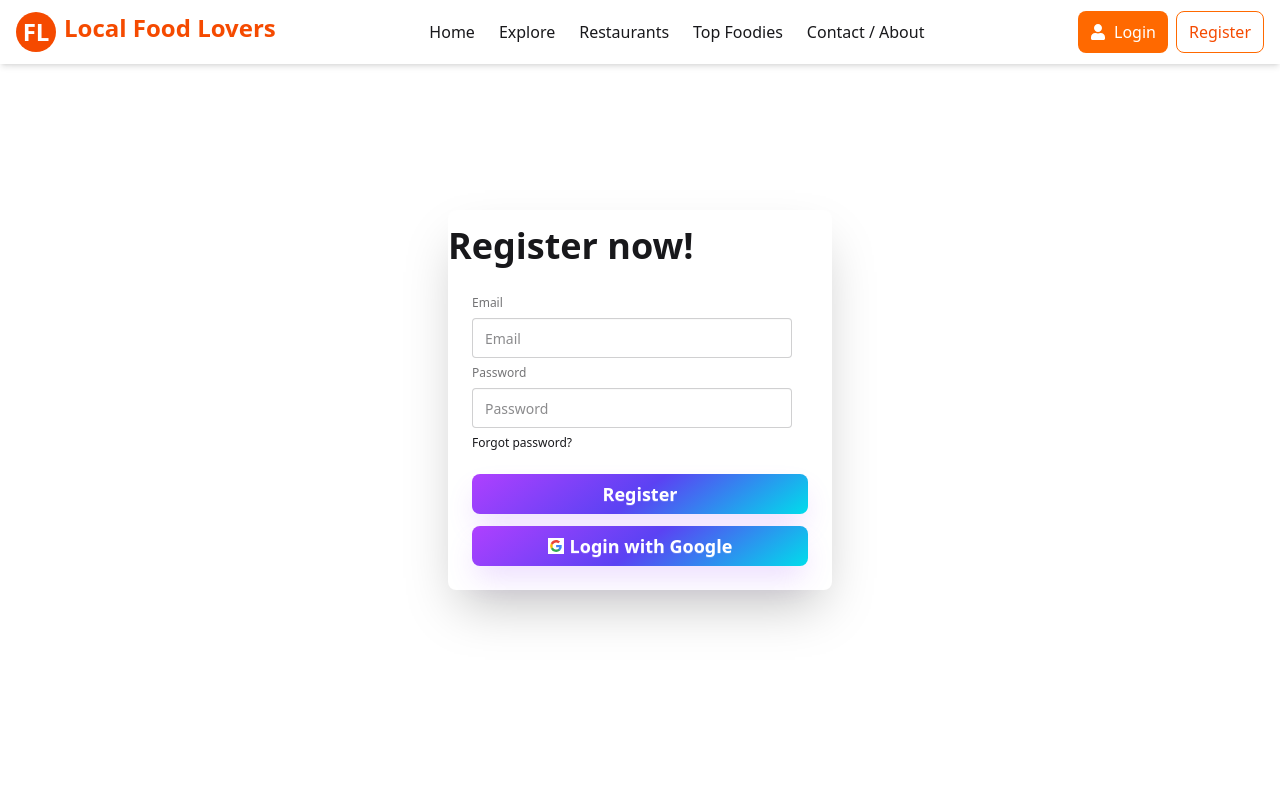
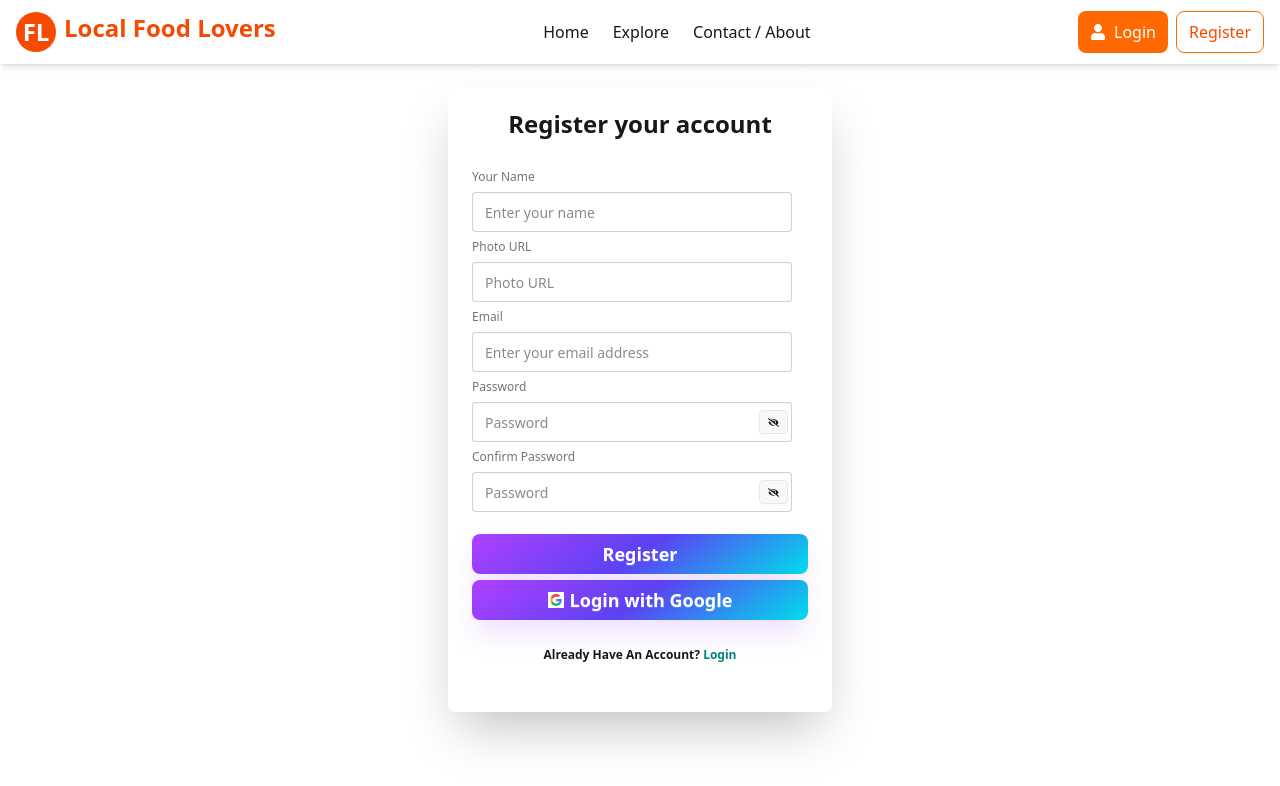
Before and after one commit to archichowdhury4/local-food-lover-client, a React (Vite) app: page /register in a window 1280 px wide. Shown: the top 786 px of the page. Built offline with nearby package versions, Linux system fonts and the light colour scheme; no server answers.

Commit message:
created my login  page & functionalities

```diff
--- a/package.json
+++ b/package.json
@@ -16,6 +16,7 @@
     "react-dom": "^19.1.1",
     "react-icons": "^5.5.0",
     "react-router": "^7.9.5",
+    "react-toastify": "^11.0.5",
     "tailwindcss": "^4.1.17"
   },
   "devDependencies": {
--- /dev/null
+++ b/src/Componants/Login.jsx
@@ -0,0 +1,120 @@
+import React, { use, useRef, useState } from 'react';
+import { Link, useLocation, useNavigate } from 'react-router';
+
+import { toast, ToastContainer } from 'react-toastify';
+import { FaEye, FaEyeSlash } from 'react-icons/fa';
+
+import { AuthContext } from '../context/AuthContext';
+
+
+const Login = () => {
+  const [error, setError] = useState("");
+   const [showPassword, setShowPassword] = useState(false);
+   const emailRef = useRef();
+  const { signIn, SignInWithGoogle } = use(AuthContext);
+  const location = useLocation();
+  const navigate = useNavigate();
+  const handleLogin = (e) => {
+    e.preventDefault();
+    const form = e.target;
+    const email = form.email.value;
+    const password = form.password.value;
+// validation
+    const passwordRegex = /^(?=.*[a-z])(?=.*[A-Z]).{6,}$/;
+    if (!passwordRegex.test(password)) {
+      setError(
+        "Password must contain at least 6 characters, including uppercase and lowercase letters."
+      );
+      toast.error("Invalid password format!");
+      return;
+    }
+
+
+    signIn(email, password)
+      .then((result) => {
+        const user = result.user;
+        console.log(user);
+        toast.success("Login successful!");
+        navigate(location.state ? location.state : "/");
+      })
+      .catch((error) => {
+        console.log(error.code);
+        setError(error.code);
+        toast.error("Login failed. Please check your credentials.");
+      });
+  };
+
+
+
+     const handleTogglePasswordShow = (event) =>{
+    event.preventDefault();
+    setShowPassword(!showPassword)
+  }
+  const handleGoogleSignIn = () => {
+    SignInWithGoogle()
+    .then ( result => {
+      console.log(result.user)
+      navigate(location?.state || '/')
+    })
+    .catch(error => {
+      console.log(error)
+    })
+  }
+
+  return (
+    <div className="flex justify-center min-h-screen items-center">
+      <div className="card bg-base-100 w-full max-w-sm shrink-0 shadow-2xl py-5">
+        <h2 className="font-semibold text-2xl text-center">Login Your Account</h2>
+        <form onSubmit={handleLogin} className="card-body">
+          <fieldset className="fieldset">
+
+            <label className="label">Email</label>
+            <input
+              name="email"
+              type="email"
+              className="input"
+              placeholder="Email"
+              ref={emailRef}
+              required
+            />
+
+            <label className="label">Password</label>
+           <div className='relative'>
+             <input
+              name="password"
+              type={showPassword ? 'text' : 'password'}
+              className="input"
+              placeholder="Password"
+              required
+            />
+          <button onClick={handleTogglePasswordShow} className="btn btn-xs absolute top-2 right-5">
+            {showPassword ? <FaEye></FaEye> : <FaEyeSlash></FaEyeSlash>}
+          </button>
+           </div>
+
+
+            {error && <p className="text-red-400 text-xs">{error}</p>}
+
+            <button type="submit" className="btn gradient-btn btn-neutral mt-4">
+              Login
+            </button>
+            {/* Google */}
+<button onClick={handleGoogleSignIn} className="btn gradient-btn bg-white text-black border-[#e5e5e5]">
+  <svg aria-label="Google logo" width="16" height="16" xmlns="http://www.w3.org/2000/svg" viewBox="0 0 512 512"><g><path d="m0 0H512V512H0" fill="#fff"></path><path fill="#34a853" d="M153 292c30 82 118 95 171 60h62v48A192 192 0 0190 341"></path><path fill="#4285f4" d="m386 400a140 175 0 0053-179H260v74h102q-7 37-38 57"></path><path fill="#fbbc02" d="m90 341a208 200 0 010-171l63 49q-12 37 0 73"></path><path fill="#ea4335" d="m153 219c22-69 116-109 179-50l55-54c-78-75-230-72-297 55"></path></g></svg>
+  Login with Google
+</button>
+            <p className="text-gray-600 text-center pt-5">
+              Don't Have An Account?{" "}
+              <Link to="/register">
+                <span className="text-red-500">Register</span>
+              </Link>
+            </p>
+          </fieldset>
+        </form>
+      </div>
+      <ToastContainer position="top-center" />
+    </div>
+  );
+};
+
+export default Login;
--- a/src/Componants/Navbar.jsx
+++ b/src/Componants/Navbar.jsx
@@ -7,14 +7,13 @@ import { AuthContext } from "../context/AuthContext";
 
 const Navbar = () => {
   const [menuOpen, setMenuOpen] = useState(false);
-  const { user, logOut } = use(AuthContext);
+  const { user, signOutUser } = use(AuthContext);
 
-  const handleLogout = () => {
-    logOut()
-      .then(() => console.log("Logged out"))
-      .catch((err) => console.error(err));
-  };
-
+ const handleSignOut = () => {
+        signOutUser()
+            .then()
+            .catch()
+    }
   return (
     <nav className="bg-white shadow-md fixed w-full top-0 z-50">
       <div className="max-w-7xl mx-auto px-4 flex items-center justify-between h-16">
@@ -27,8 +26,12 @@ const Navbar = () => {
         <ul className="hidden md:flex space-x-6 font-medium">
           <li><Link to="/" className="hover:text-orange-500"> Home</Link></li>
           <li><Link to="/explore" className="hover:text-orange-500"> Explore</Link></li>
-          <li><Link to="/restaurants" className="hover:text-orange-500"> Restaurants</Link></li>
+          {
+            user && <>
+            <li><Link to="/restaurants" className="hover:text-orange-500"> Restaurants</Link></li>
           <li><Link to="/foodies" className="hover:text-orange-500"> Top Foodies</Link></li>
+            </>
+          }
           <li><Link to="/about" className="hover:text-orange-500"> Contact / About</Link></li>
         </ul>
 
@@ -45,7 +48,7 @@ const Navbar = () => {
       <Link to="/add-review" className="block px-4 py-2 hover:bg-orange-50">Add Review</Link>
       <Link to="/my-reviews" className="block px-4 py-2 hover:bg-orange-50">My Reviews</Link>
       <button
-        onClick={handleLogout}
+        onClick={handleSignOut}
         className="block w-full text-left px-4 py-2 text-red-600 hover:bg-red-50"
       >
          Logout
@@ -85,8 +88,12 @@ const Navbar = () => {
         <ul className="md:hidden bg-white shadow-md flex flex-col items-center space-y-4 py-4 font-medium">
           <Link to="/" onClick={() => setMenuOpen(false)}> Home</Link>
           <Link to="/explore" onClick={() => setMenuOpen(false)}> Explore</Link>
-          <Link to="/restaurants" onClick={() => setMenuOpen(false)}> Restaurants</Link>
-          <Link to="/foodies" onClick={() => setMenuOpen(false)}> Top Foodies</Link>
+          {
+            user && <>
+            <li><Link to="/restaurants" className="hover:text-orange-500"> Restaurants</Link></li>
+          <li><Link to="/foodies" className="hover:text-orange-500"> Top Foodies</Link></li>
+            </>
+          }
           <Link to="/about" onClick={() => setMenuOpen(false)}> Contact / About</Link>
           {user ? (
   <>
@@ -98,7 +105,7 @@ const Navbar = () => {
     </Link>
     <button
       onClick={() => {
-        handleLogout();
+        handleSignOut();
         setMenuOpen(false);
       }}
       className="text-red-600"
--- a/src/Componants/Register.jsx
+++ b/src/Componants/Register.jsx
@@ -1,68 +1,178 @@
-import React, { use } from 'react';
-// import { AuthContext } from '../context/AuthContext';
+import React, { use, useState } from 'react';
+import { Link, useLocation, useNavigate } from 'react-router';
+
+import { toast, ToastContainer } from 'react-toastify';
+import { FaEye, FaEyeSlash } from 'react-icons/fa';
+import { AuthContext } from '../context/AuthContext';
+
+const Register = () => {
+  const [nameError, setNameError] = useState("");
+  const [showPassword, setShowPassword] = useState(false);
+  const [passwordError, setPasswordError] = useState("");
+  const {signInWithGoogle, createUser, setUser, updateUser } = use(AuthContext);
+  const location = useLocation();
+  const navigate = useNavigate();
+
+ const handleGoogleSignIn = () => {
+        signInWithGoogle()
+            .then(result => {
+                console.log(result.user);
+                // const newUser = {
+                //     name: result.user.displayName,
+                //     email: result.user.email,
+                //     image: result.user.photoURL
+                // }
+
+                // create user in the database
+            //     fetch('http://localhost:3000/users',{
+            //         method: 'POST',
+            //         headers: {
+            //             'content-type': 'application/json'
+            //         },
+            //         body: JSON.stringify(newUser)
+            //     })
+            //         .then(res => res.json())
+            //         .then(data => {
+            //             console.log('data after user save', data)
+            //         })
+
+            })
+            .catch(error => {
+                console.log(error)
+            })
+    }
+
+  const handleRegister = (e) => {
+    e.preventDefault();
+    const form = e.target;
+    const name = form.name.value;
+    const photo = form.photo.value;
+    const email = form.email.value;
+    const password = form.password.value;
+
+    // Name validation
+    if (name.length < 5) {
+      setNameError("Name should be more than 5 characters");
+      return;
+    } else {
+      setNameError("");
+    }
+
+    //  Password validation
+    const passwordRegex = /^(?=.*[a-z])(?=.*[A-Z]).{6,}$/;
+    if (!passwordRegex.test(password)) {
+      setPasswordError("Password must have at least 6 characters, including uppercase & lowercase letters.");
+      toast.error("Invalid password format!");
+      return;
+    } else {
+      setPasswordError("");
+    }
 
 
-const Register = () => {
+    createUser(email, password)
+      .then((result) => {
+        const user = result.user;
 
-    // const { signInWithGoogle } = use(AuthContext);
 
-    // const handleGoogleSignIn = () => {
-    //     signInWithGoogle()
-    //         .then(result => {
-    //             console.log(result.user);
-    //             const newUser = {
-    //                 name: result.user.displayName,
-    //                 email: result.user.email,
-    //                 image: result.user.photoURL
-    //             }
+        updateUser({ displayName: name, photoURL: photo })
+          .then(() => {
+            setUser({ ...user, displayName: name, photoURL: photo });
+            toast.success("Account created successfully!");
+            navigate(location.state ? location.state : "/");
+          })
+          .catch((error) => {
+            console.log(error);
+            setUser(user);
+            toast.warning("User created but profile not updated!");
+          });
+      })
+      .catch((error) => {
+        const errorCode = error.code;
+        console.log(errorCode);
+        toast.error(errorCode);
+      });
+  };
+   const handleTogglePasswordShow = (event) =>{
+    event.preventDefault();
+    setShowPassword(!showPassword)
+  }
+  return (
+    <div>
+      <div className="flex justify-center min-h-screen items-center">
+        <div className="card bg-base-100 w-full max-w-sm shrink-0 shadow-2xl py-5">
+          <h2 className="font-semibold text-2xl text-center">Register your account</h2>
+          <form onSubmit={handleRegister} className="card-body">
+            <fieldset className="fieldset">
+              {/* Name */}
+              <label className="label">Your Name</label>
+              <input name="name" type="text" className="input" placeholder="Enter your name" required />
+              {nameError && <p className="text-xs text-error">{nameError}</p>}
 
-    //             // create user in the database
-    //             fetch('http://localhost:3000/users',{
-    //                 method: 'POST',
-    //                 headers: {
-    //                     'content-type': 'application/json'
-    //                 },
-    //                 body: JSON.stringify(newUser)
-    //             })
-    //                 .then(res => res.json())
-    //                 .then(data => {
-    //                     console.log('data after user save', data)
-    //                 })
+              {/* Photo */}
+              <label className="label">Photo URL</label>
+              <input name="photo" type="text" className="input" placeholder="Photo URL" required />
 
-    //         })
-    //         .catch(error => {
-    //             console.log(error)
-    //         })
-    // }
+              {/* Email */}
+              <label className="label">Email</label>
+              <input name="email" type="email" className="input" placeholder="Enter your email address" required />
 
-    return (
+              {/* Password */}
+              <label className="label">Password</label>
+                     <div className='relative'>
+                       <input
+                        name="password"
+                        type={showPassword ? 'text' : 'password'}
+                        className="input"
+                        placeholder="Password"
+                        required
+                      />
+                    <button onClick={handleTogglePasswordShow} className="btn btn-xs absolute top-2 right-5">
+                      {showPassword ? <FaEye></FaEye> : <FaEyeSlash></FaEyeSlash>}
+                    </button>
+                    {passwordError && <p className='text-xs text-error'>{passwordError}</p>}
+                     </div>
 
-        <div className="flex items-center justify-center min-h-screen bg-white">
-     <div className="card bg-base-100 mx-auto w-full max-w-sm shrink-0 shadow-2xl">
-            <h1 className="text-4xl font-bold pt-4">Register now!</h1>
-            <div className="card-body">
-                <fieldset className="fieldset">
-                    <label className="label">Email</label>
-                    <input type="email" className="input" placeholder="Email" />
-                    <label className="label">Password</label>
-                    <input type="password" className="input" placeholder="Password" />
-                    <div><a className="link link-hover">Forgot password?</a></div>
-                    <button className="btn btn-neutral gradient-btn  mt-4">Register</button>
-                </fieldset>
-                {/* Google */}
+                     {/* Confirm password */}
+                      <label className="label">Confirm Password</label>
+                     <div className='relative'>
+                       <input
+                        name="password"
+                        type={showPassword ? 'text' : 'password'}
+                        className="input"
+                        placeholder="Password"
+                        required
+                      />
+                    <button onClick={handleTogglePasswordShow} className="btn  btn-xs absolute top-2 right-5">
+                      {showPassword ? <FaEye></FaEye> : <FaEyeSlash></FaEyeSlash>}
+                    </button>
+                    {passwordError && <p className='text-xs text-error'>{passwordError}</p>}
+                     </div>
+
+              <button type="submit" className="btn gradient-btn btn-neutral mt-4">
+                Register
+              </button>
+
+               {/* Google */}
                 <button
-
+                    onClick={handleGoogleSignIn}
                     className="btn gradient-btn bg-white text-black border-[#e5e5e5]">
                     <svg aria-label="Google logo" width="16" height="16" xmlns="http://www.w3.org/2000/svg" viewBox="0 0 512 512"><g><path d="m0 0H512V512H0" fill="#fff"></path><path fill="#34a853" d="M153 292c30 82 118 95 171 60h62v48A192 192 0 0190 341"></path><path fill="#4285f4" d="m386 400a140 175 0 0053-179H260v74h102q-7 37-38 57"></path><path fill="#fbbc02" d="m90 341a208 200 0 010-171l63 49q-12 37 0 73"></path><path fill="#ea4335" d="m153 219c22-69 116-109 179-50l55-54c-78-75-230-72-297 55"></path></g></svg>
                     Login with Google
                 </button>
-            </div>
+              <p className="font-semibold text-center pt-5">
+                Already Have An Account?{" "}
+                <Link to="/login" className="text-secondary">
+                  Login
+                </Link>
+              </p>
+            </fieldset>
+
+          </form>
         </div>
-  </div>
-
-
-
-    );
+      </div>
+      <ToastContainer position="top-center"></ToastContainer>
+    </div>
+  );
 };
 
 export default Register;
--- a/src/main.jsx
+++ b/src/main.jsx
@@ -8,6 +8,7 @@ import RootLayout from './Layout/RootLayout';
 import Home from './Componants/Home';
 import AuthProvider from './context/AuthProvider';
 import Register from './Componants/Register';
+import Login from './Componants/Login';
 
 
 const router = createBrowserRouter([
@@ -23,6 +24,10 @@ const router = createBrowserRouter([
       {
         path: "register",
         Component: Register
+      },
+      {
+        path: "login",
+        Component: Login
       }
     ]
   },
```
Also changed, not shown: src/context/AuthProvider.jsx (+16 -2 lines), 1 other file (tests, documents, lock files or other folders).
